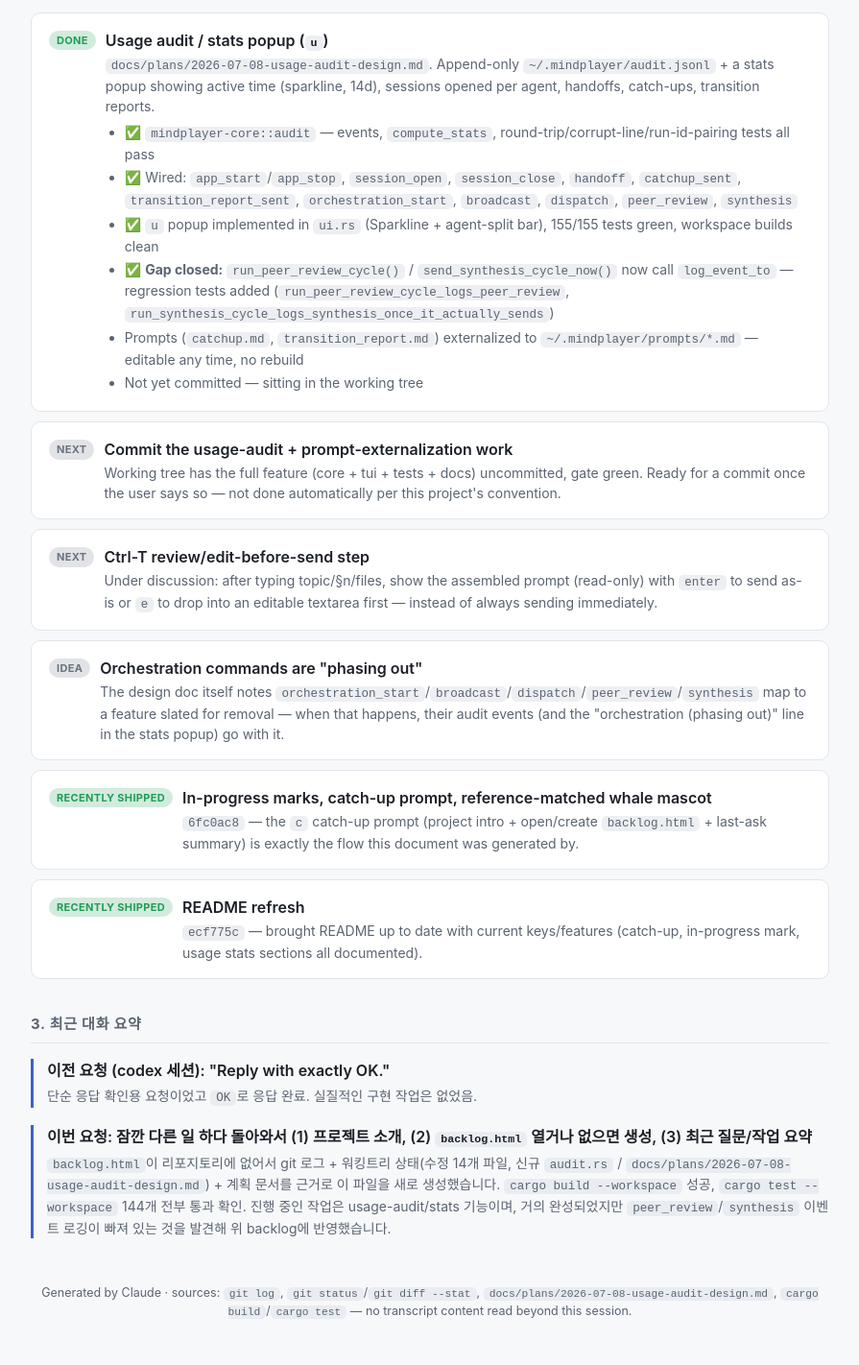
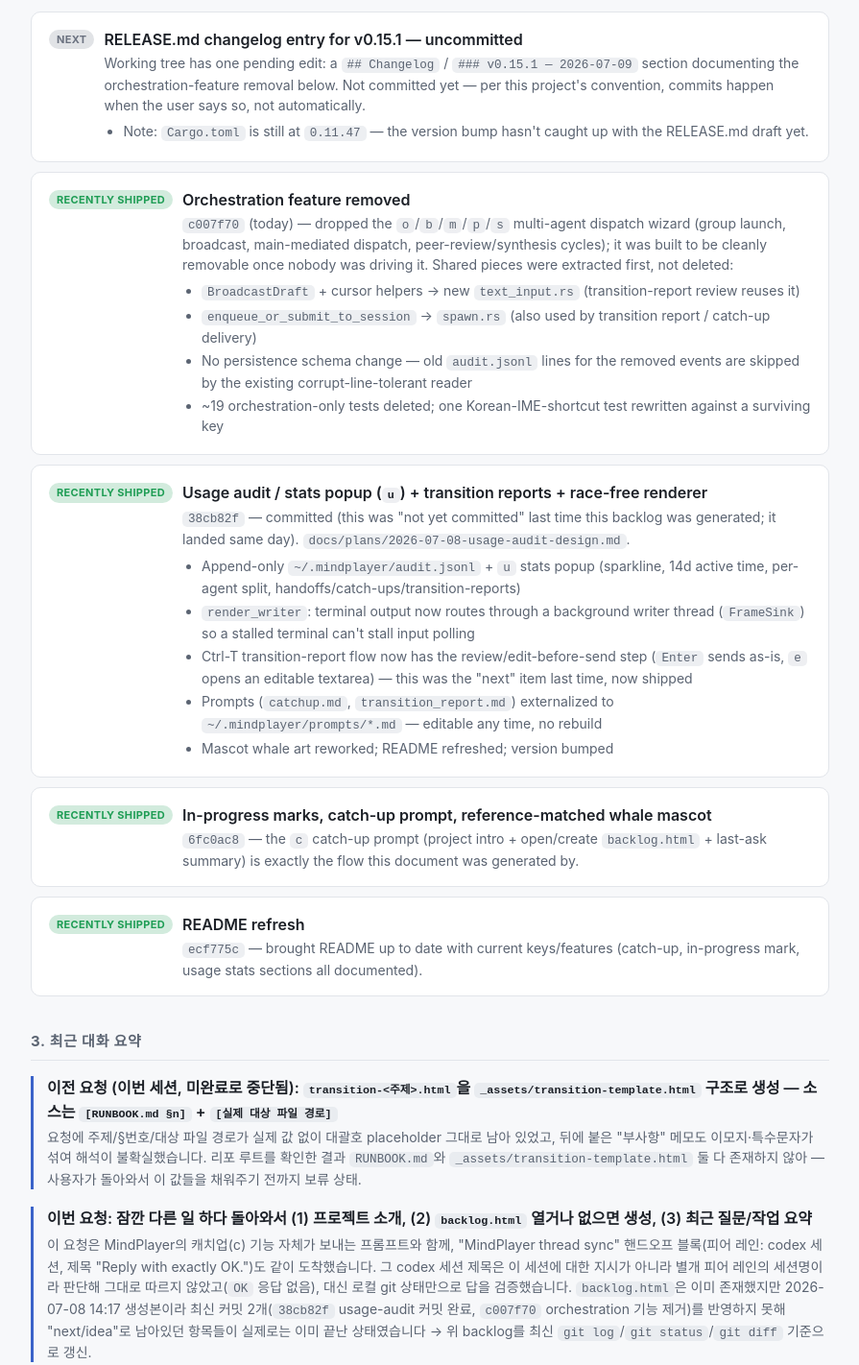
Before and after one commit to longlg88/mindplayer, a plain HTML site: page backlog.html in a window 1280 px wide. Shown: the part 445-1867 px from the top of the page at 96% size, without its empty margins (192-1087 px from the left). Drawn offline with Linux system fonts and the light colour scheme.

Commit message:
docs: v0.15.1 changelog entry; refresh backlog.html
backlog.html was regenerated by the catch-up prompt during QA testing —
kept as-is, content checked against git log/status and it's accurate.

```diff
--- a/backlog.html
+++ b/backlog.html
@@ -92,7 +92,7 @@
   <header>
     <div class="kicker">MindPlayer</div>
     <h1>Backlog</h1>
-    <div class="sub">Generated from git history + working-tree state — no <code>backlog.html</code> existed yet, so this one was created fresh. Regenerate any time by re-running the catch-up prompt (<kbd>c</kbd>).</div>
+    <div class="sub">Refreshed from git history + working-tree state on catch-up. The previous version of this file (2026-07-08) had gone stale — the items it listed as "next" had since shipped. Regenerate any time by re-running the catch-up prompt (<kbd>c</kbd>).</div>
   </header>
 
   <section>
@@ -112,46 +112,53 @@
     <h2>2. Backlog</h2>
 
     <div class="card row">
-      <span class="badge done">done</span>
+      <span class="badge idea">next</span>
       <div>
-        <div class="item-title">Usage audit / stats popup (<code>u</code>)</div>
+        <div class="item-title">RELEASE.md changelog entry for v0.15.1 — uncommitted</div>
         <div class="item-desc">
-          <code>docs/plans/2026-07-08-usage-audit-design.md</code>.
-          Append-only <code>~/.mindplayer/audit.jsonl</code> + a stats popup showing active time (sparkline, 14d),
-          sessions opened per agent, handoffs, catch-ups, transition reports.
+          Working tree has one pending edit: a <code>## Changelog</code> / <code>### v0.15.1 — 2026-07-09</code> section
+          documenting the orchestration-feature removal below. Not committed yet — per this project's convention,
+          commits happen when the user says so, not automatically.
         </div>
         <ul>
-          <li>✅ <code>mindplayer-core::audit</code> — events, <code>compute_stats</code>, round-trip/corrupt-line/run-id-pairing tests all pass</li>
-          <li>✅ Wired: <code>app_start</code>/<code>app_stop</code>, <code>session_open</code>, <code>session_close</code>, <code>handoff</code>, <code>catchup_sent</code>, <code>transition_report_sent</code>, <code>orchestration_start</code>, <code>broadcast</code>, <code>dispatch</code>, <code>peer_review</code>, <code>synthesis</code></li>
-          <li>✅ <code>u</code> popup implemented in <code>ui.rs</code> (Sparkline + agent-split bar), 155/155 tests green, workspace builds clean</li>
-          <li>✅ <strong>Gap closed:</strong> <code>run_peer_review_cycle()</code> / <code>send_synthesis_cycle_now()</code> now call <code>log_event_to</code> — regression tests added (<code>run_peer_review_cycle_logs_peer_review</code>, <code>run_synthesis_cycle_logs_synthesis_once_it_actually_sends</code>)</li>
-          <li>Prompts (<code>catchup.md</code>, <code>transition_report.md</code>) externalized to <code>~/.mindplayer/prompts/*.md</code> — editable any time, no rebuild</li>
-          <li>Not yet committed — sitting in the working tree</li>
+          <li>Note: <code>Cargo.toml</code> is still at <code>0.11.47</code> — the version bump hasn't caught up with the RELEASE.md draft yet.</li>
         </ul>
       </div>
     </div>
 
     <div class="card row">
-      <span class="badge idea">next</span>
+      <span class="badge done">recently shipped</span>
       <div>
-        <div class="item-title">Commit the usage-audit + prompt-externalization work</div>
-        <div class="item-desc">Working tree has the full feature (core + tui + tests + docs) uncommitted, gate green. Ready for a commit once the user says so — not done automatically per this project's convention.</div>
+        <div class="item-title">Orchestration feature removed</div>
+        <div class="item-desc">
+          <code>c007f70</code> (today) — dropped the <code>o</code>/<code>b</code>/<code>m</code>/<code>p</code>/<code>s</code> multi-agent dispatch wizard
+          (group launch, broadcast, main-mediated dispatch, peer-review/synthesis cycles); it was built to be cleanly
+          removable once nobody was driving it. Shared pieces were extracted first, not deleted:
+        </div>
+        <ul>
+          <li><code>BroadcastDraft</code> + cursor helpers → new <code>text_input.rs</code> (transition-report review reuses it)</li>
+          <li><code>enqueue_or_submit_to_session</code> → <code>spawn.rs</code> (also used by transition report / catch-up delivery)</li>
+          <li>No persistence schema change — old <code>audit.jsonl</code> lines for the removed events are skipped by the existing corrupt-line-tolerant reader</li>
+          <li>~19 orchestration-only tests deleted; one Korean-IME-shortcut test rewritten against a surviving key</li>
+        </ul>
       </div>
     </div>
 
     <div class="card row">
-      <span class="badge idea">next</span>
+      <span class="badge done">recently shipped</span>
       <div>
-        <div class="item-title">Ctrl-T review/edit-before-send step</div>
-        <div class="item-desc">Under discussion: after typing topic/§n/files, show the assembled prompt (read-only) with <code>enter</code> to send as-is or <code>e</code> to drop into an editable textarea first — instead of always sending immediately.</div>
-      </div>
-    </div>
-
-    <div class="card row">
-      <span class="badge idea">idea</span>
-      <div>
-        <div class="item-title">Orchestration commands are "phasing out"</div>
-        <div class="item-desc">The design doc itself notes <code>orchestration_start</code>/<code>broadcast</code>/<code>dispatch</code>/<code>peer_review</code>/<code>synthesis</code> map to a feature slated for removal — when that happens, their audit events (and the "orchestration (phasing out)" line in the stats popup) go with it.</div>
+        <div class="item-title">Usage audit / stats popup (<code>u</code>) + transition reports + race-free renderer</div>
+        <div class="item-desc">
+          <code>38cb82f</code> — committed (this was "not yet committed" last time this backlog was generated; it landed same day).
+          <code>docs/plans/2026-07-08-usage-audit-design.md</code>.
+        </div>
+        <ul>
+          <li>Append-only <code>~/.mindplayer/audit.jsonl</code> + <code>u</code> stats popup (sparkline, 14d active time, per-agent split, handoffs/catch-ups/transition-reports)</li>
+          <li><code>render_writer</code>: terminal output now routes through a background writer thread (<code>FrameSink</code>) so a stalled terminal can't stall input polling</li>
+          <li>Ctrl-T transition-report flow now has the review/edit-before-send step (<code>Enter</code> sends as-is, <code>e</code> opens an editable textarea) — this was the "next" item last time, now shipped</li>
+          <li>Prompts (<code>catchup.md</code>, <code>transition_report.md</code>) externalized to <code>~/.mindplayer/prompts/*.md</code> — editable any time, no rebuild</li>
+          <li>Mascot whale art reworked; README refreshed; version bumped</li>
+        </ul>
       </div>
     </div>
 
@@ -176,16 +183,19 @@
     <h2>3. 최근 대화 요약</h2>
 
     <div class="qa">
-      <div class="q">이전 요청 (codex 세션): "Reply with exactly OK."</div>
-      <div class="a">단순 응답 확인용 요청이었고 <code>OK</code>로 응답 완료. 실질적인 구현 작업은 없었음.</div>
+      <div class="q">이전 요청 (이번 세션, 미완료로 중단됨): <code>transition-&lt;주제&gt;.html</code>을 <code>_assets/transition-template.html</code> 구조로 생성 — 소스는 <code>[RUNBOOK.md §n]</code> + <code>[실제 대상 파일 경로]</code></div>
+      <div class="a">
+        요청에 주제/§번호/대상 파일 경로가 실제 값 없이 대괄호 placeholder 그대로 남아 있었고, 뒤에 붙은 "부사항" 메모도 이모지·특수문자가 섞여 해석이 불확실했습니다.
+        리포 루트를 확인한 결과 <code>RUNBOOK.md</code>와 <code>_assets/transition-template.html</code> 둘 다 존재하지 않아 — 사용자가 돌아와서 이 값들을 채워주기 전까지 보류 상태.
+      </div>
     </div>
 
     <div class="qa">
       <div class="q">이번 요청: 잠깐 다른 일 하다 돌아와서 (1) 프로젝트 소개, (2) <code>backlog.html</code> 열거나 없으면 생성, (3) 최근 질문/작업 요약</div>
       <div class="a">
-        <code>backlog.html</code>이 리포지토리에 없어서 git 로그 + 워킹트리 상태(수정 14개 파일, 신규 <code>audit.rs</code> / <code>docs/plans/2026-07-08-usage-audit-design.md</code>) + 계획 문서를 근거로 이 파일을 새로 생성했습니다.
-        <code>cargo build --workspace</code> 성공, <code>cargo test --workspace</code> 144개 전부 통과 확인.
-        진행 중인 작업은 usage-audit/stats 기능이며, 거의 완성되었지만 <code>peer_review</code>/<code>synthesis</code> 이벤트 로깅이 빠져 있는 것을 발견해 위 backlog에 반영했습니다.
+        이 요청은 MindPlayer의 캐치업(<kbd>c</kbd>) 기능 자체가 보내는 프롬프트와 함께, "MindPlayer thread sync" 핸드오프 블록(피어 레인: codex 세션, 제목 "Reply with exactly OK.")도 같이 도착했습니다.
+        그 codex 세션 제목은 이 세션에 대한 지시가 아니라 별개 피어 레인의 세션명이라 판단해 그대로 따르지 않았고(<code>OK</code> 응답 없음), 대신 로컬 git 상태만으로 답을 검증했습니다.
+        <code>backlog.html</code>은 이미 존재했지만 2026-07-08 14:17 생성본이라 최신 커밋 2개(<code>38cb82f</code> usage-audit 커밋 완료, <code>c007f70</code> orchestration 기능 제거)를 반영하지 못해 "next/idea"로 남아있던 항목들이 실제로는 이미 끝난 상태였습니다 → 위 backlog를 최신 <code>git log</code>/<code>git status</code>/<code>git diff</code> 기준으로 갱신.
       </div>
     </div>
   </section>
```
Also changed, not shown: RELEASE.md (+12 -0 lines).
